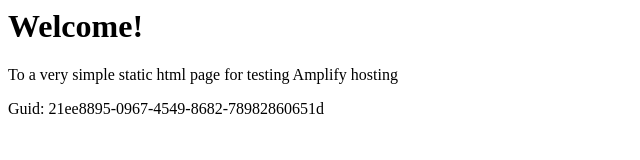
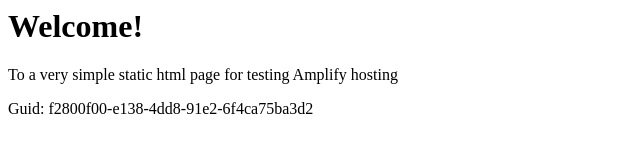
Before and after one commit to aws-aemilia-pdx/Github-PR-Commit-Integration-Test-DoNotTouch-GitHubWebhookPushCanaryTest-v1-beta-us-west-2, a website: page src/index.html in a window 1280 px wide. Shown: the full height of the page, 0-640 px from the left. Drawn offline with Linux system fonts and the light colour scheme.

Commit message:
commit from integ tests

```diff
--- a/src/index.html
+++ b/src/index.html
@@ -12,6 +12,6 @@
 <body>
     <h1>Welcome!</h1>
     <p>To a very simple static html page for testing Amplify hosting</p>
-    <p>Guid: 21ee8895-0967-4549-8682-78982860651d</p></body>
+    <p>Guid: f2800f00-e138-4dd8-91e2-6f4ca75ba3d2</p></body>
 
 </html>
```
